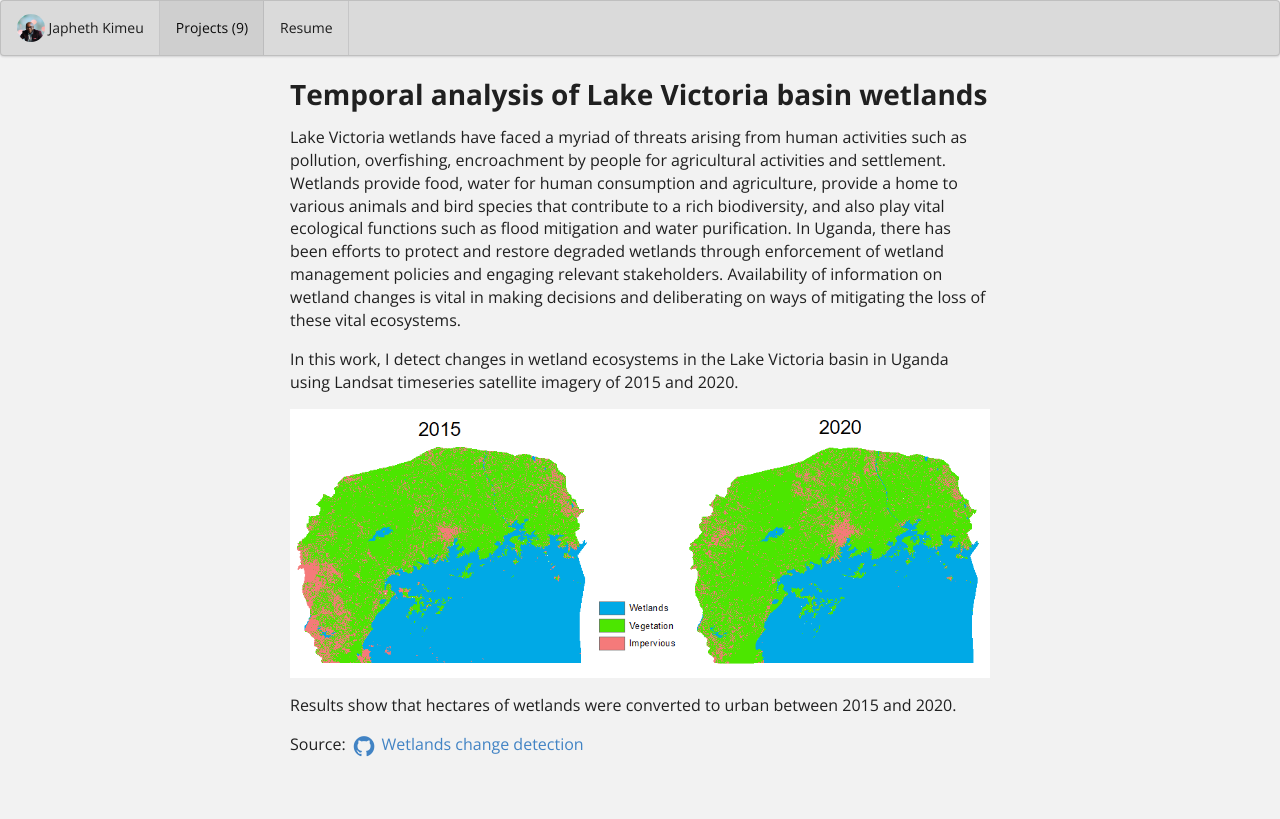
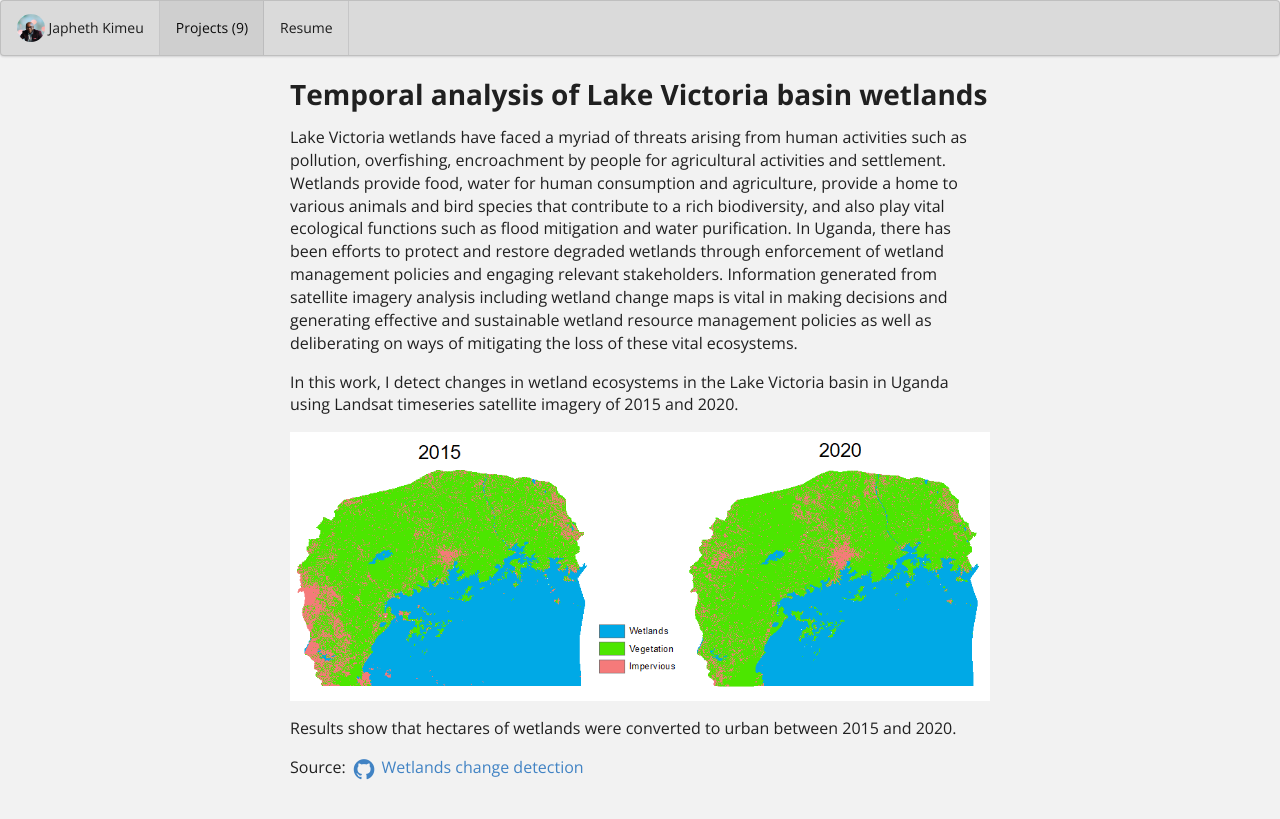
Before and after one commit to japhethkimeu/japhethkimeu.github.io, a Jekyll site: the page built from projects/project-7.md, in a window 1280 px wide. Shown: the top 819 px of the page. Built offline with Jekyll 4.4.1, drawn with Linux system fonts in a browser that asks for light colours.

Commit message:
Update project-7.md

```diff
--- a/projects/project-7.md
+++ b/projects/project-7.md
@@ -16,7 +16,7 @@
 summary: Detecting changes in wetlands using Landsat timeseries satellite imagery
 ---
 
-Lake Victoria wetlands have faced a myriad of threats arising from human activities such as pollution, overfishing, encroachment by people for agricultural activities and settlement. Wetlands provide food, water for human consumption and agriculture, provide a home to various animals and bird species that contribute to a rich biodiversity, and also play vital ecological functions such as flood mitigation and water purification. In Uganda, there has been efforts to protect and restore degraded wetlands through enforcement of wetland management policies and engaging relevant stakeholders. Availability of information on wetland changes is vital in making decisions and deliberating on ways of mitigating the loss of these vital ecosystems.
+Lake Victoria wetlands have faced a myriad of threats arising from human activities such as pollution, overfishing, encroachment by people for agricultural activities and settlement. Wetlands provide food, water for human consumption and agriculture, provide a home to various animals and bird species that contribute to a rich biodiversity, and also play vital ecological functions such as flood mitigation and water purification. In Uganda, there has been efforts to protect and restore degraded wetlands through enforcement of wetland management policies and engaging relevant stakeholders. Information generated from satellite imagery analysis including wetland change maps is vital in making decisions and generating effective and sustainable wetland resource management policies as well as deliberating on ways of mitigating the loss of these vital ecosystems.
 
 In this work, I detect changes in wetland ecosystems in the Lake Victoria basin in Uganda using Landsat timeseries satellite imagery of 2015 and 2020.
 
```
